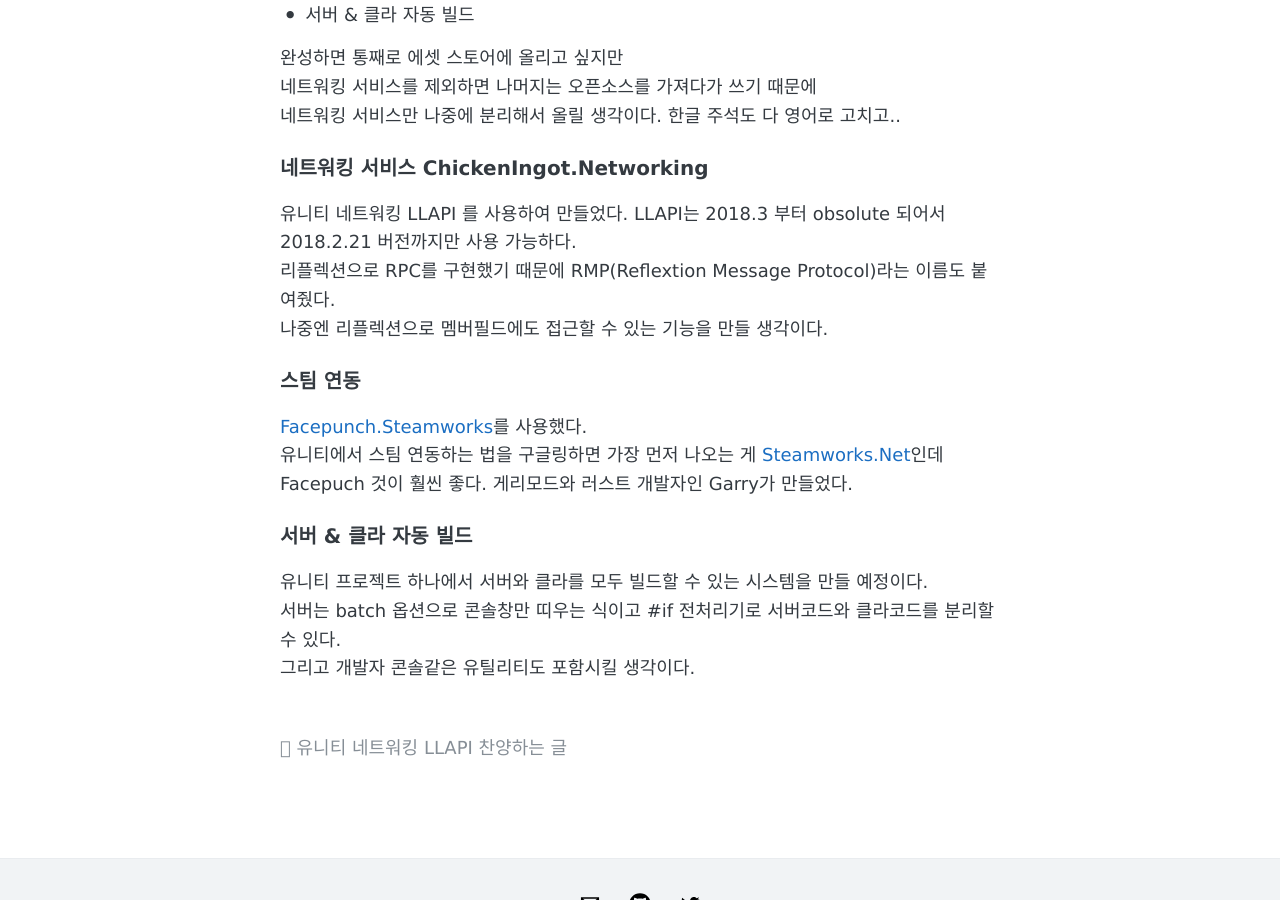
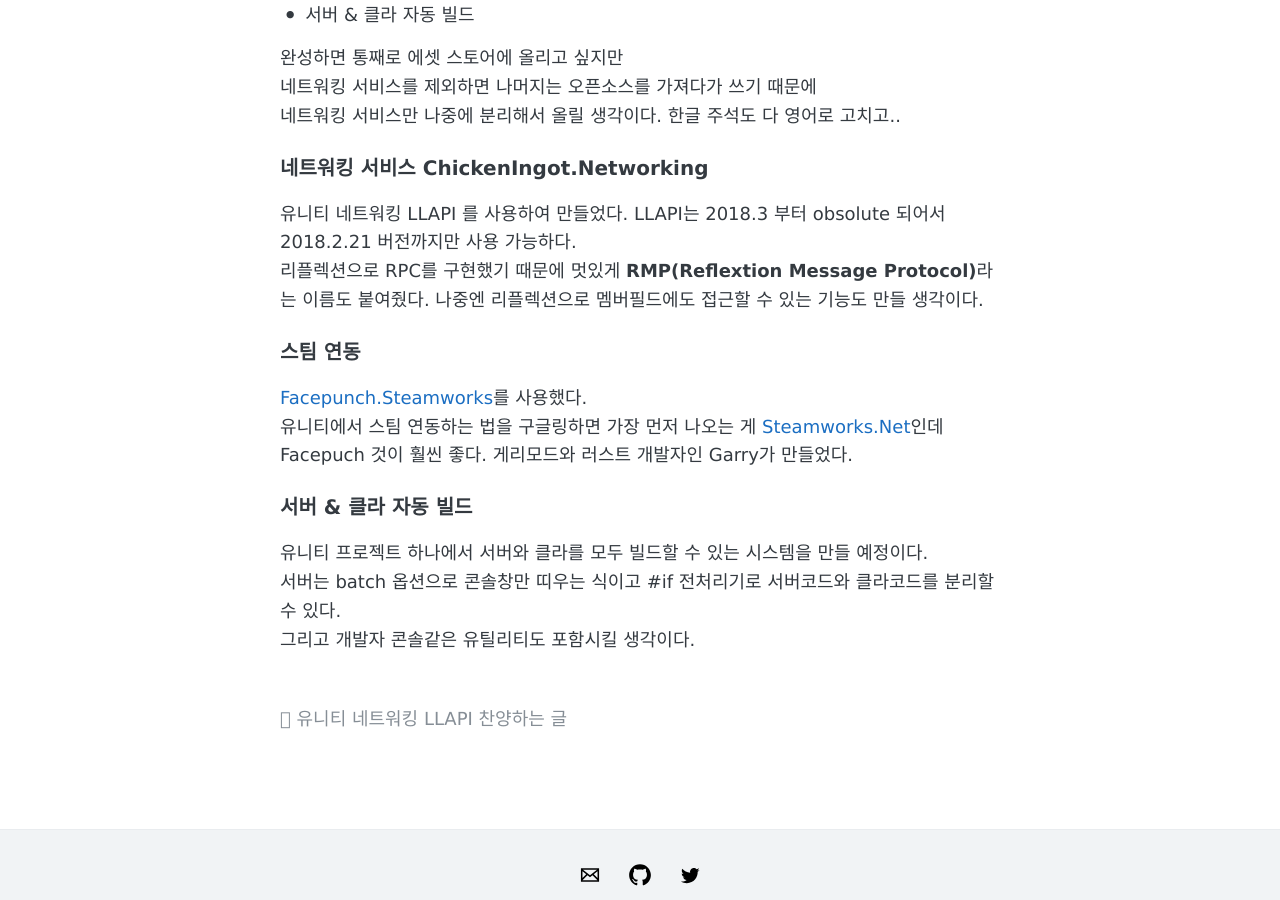
Before and after one commit to chickeningot/chickeningot.github.io, a Jekyll site: the page built from _posts/2019-3-28-multiplayer-kit-making.md, in a window 1280 px wide and 900 px high, scrolled down 516 px. Built offline with Jekyll 4.4.1, drawn with Linux system fonts in a browser that asks for light colours; comment, search, counter and statistics services are not loaded.

Commit message:
update 2019-3-28-multiplayer-kit-making

```diff
--- a/_posts/2019-3-28-multiplayer-kit-making.md
+++ b/_posts/2019-3-28-multiplayer-kit-making.md
@@ -21,8 +21,7 @@ tags:
 ### 네트워킹 서비스 ChickenIngot.Networking
 유니티 네트워킹 LLAPI 를 사용하여 만들었다. LLAPI는 2018.3 부터 obsolute 되어서
 2018.2.21 버전까지만 사용 가능하다.
-리플렉션으로 RPC를 구현했기 때문에 RMP(Reflextion Message Protocol)라는 이름도 붙여줬다.
-나중엔 리플렉션으로 멤버필드에도 접근할 수 있는 기능을 만들 생각이다.
+리플렉션으로 RPC를 구현했기 때문에 멋있게 **RMP(Reflextion Message Protocol)**라는 이름도 붙여줬다. 나중엔 리플렉션으로 멤버필드에도 접근할 수 있는 기능도 만들 생각이다.
 
 ### 스팀 연동
 [Facepunch.Steamworks](https://github.com/Facepunch/Facepunch.Steamworks)를 사용했다.
```
